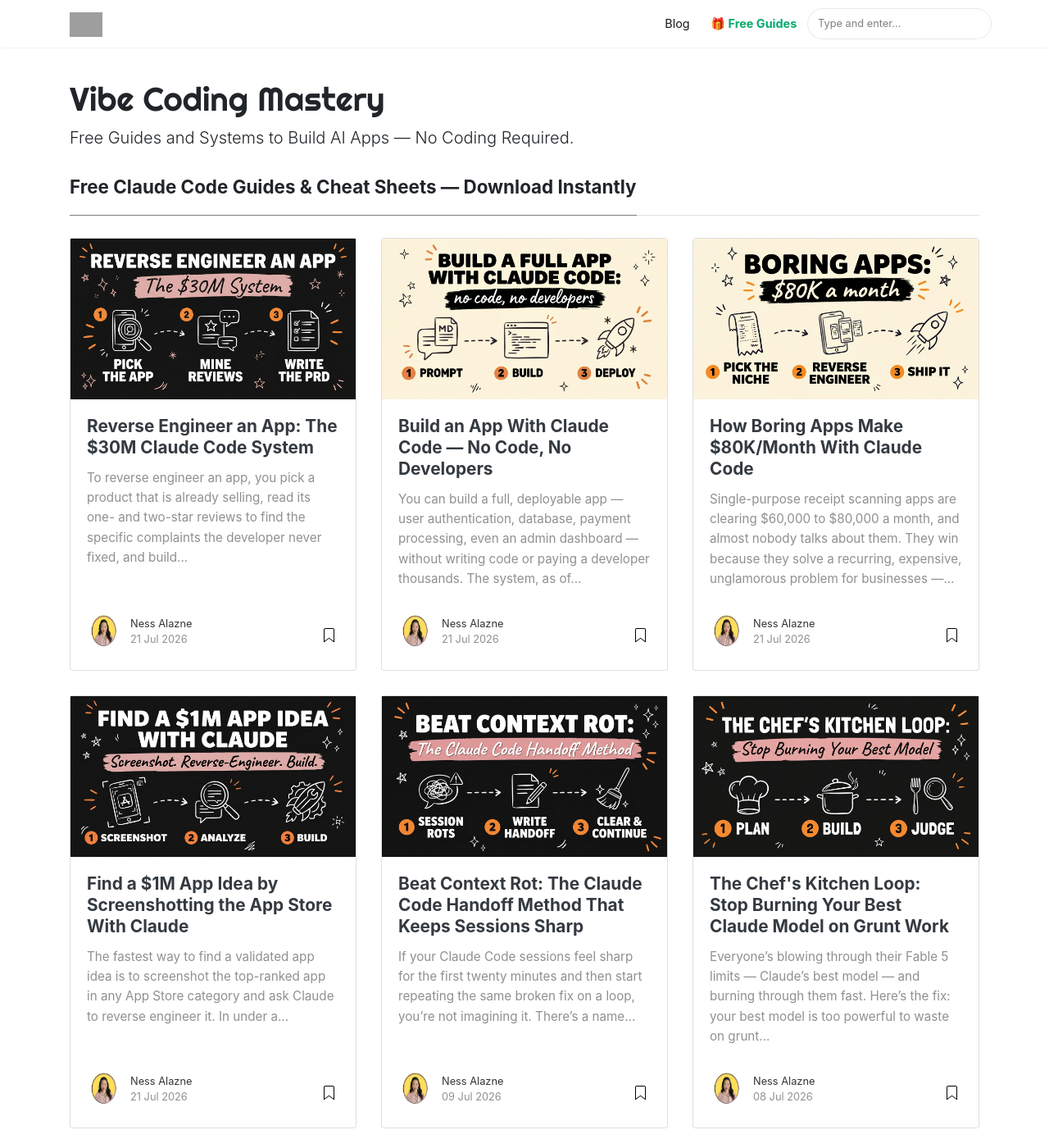
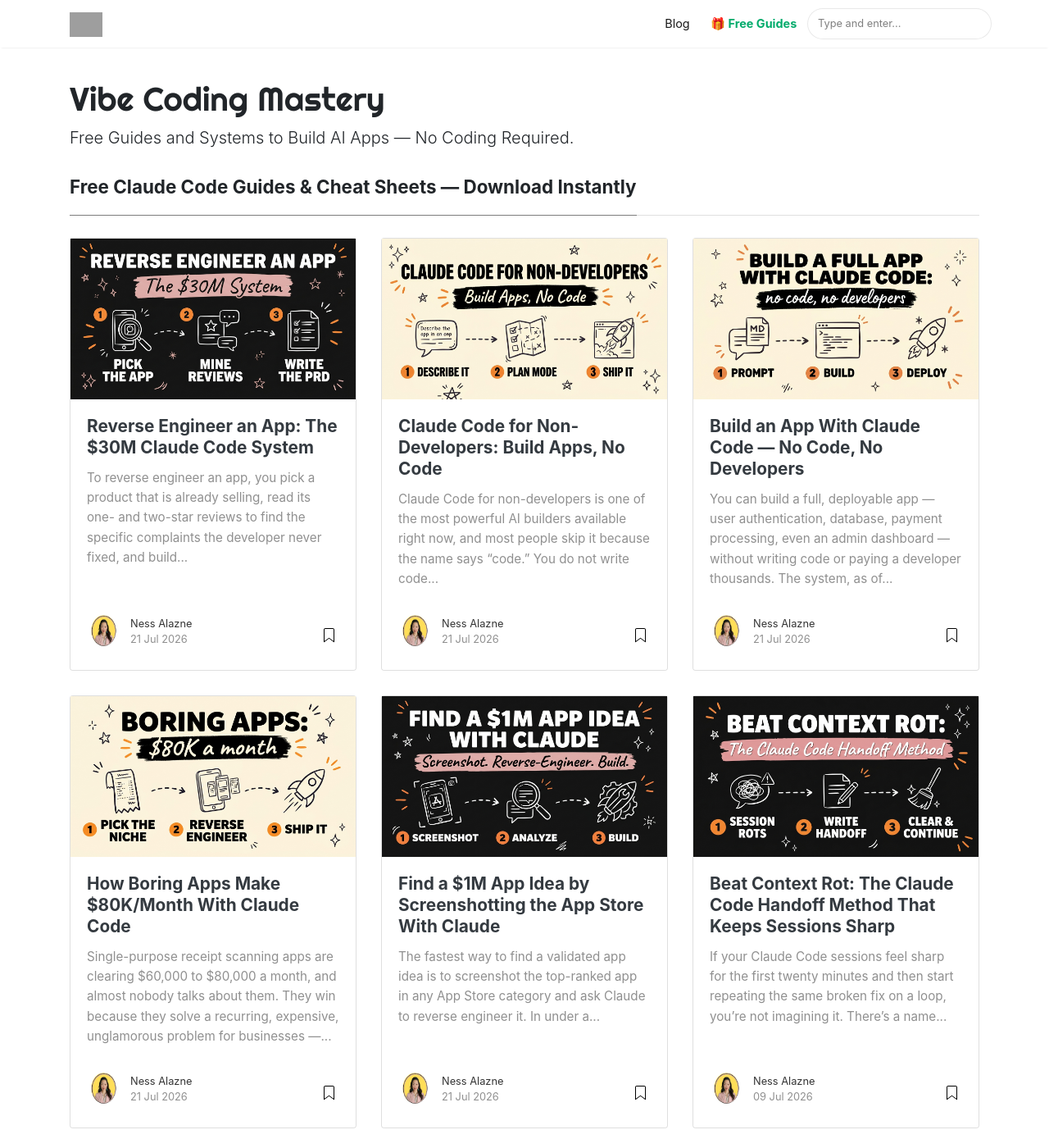
Before and after one commit to nessalazne/nessalazne.github.io, a Jekyll site: the page built from index.html, in a window 1280 px wide and 1400 px high. Shown: the whole window at 82% size. Built offline with Jekyll 4.4.1, drawn with Linux system fonts in a browser that asks for light colours; nearby versions of some CDN libraries; the list of posts is cut into pages by our own code; some of the changed lines change nothing that is shown; some of the changed text lies outside the part shown; grey boxes are pictures that could not be loaded.

Commit message:
Add: Claude Code for Non-Developers: Build Apps, No Code

```diff
--- a/_pages/get.md
+++ b/_pages/get.md
@@ -291,6 +291,12 @@
   ],
   "claude": [
     {
+      title: "Claude Code Beginner's Playbook",
+      desc: "Your No-Code Guide to Building Real Apps With Claude Code",
+      url: "https://hub.digicuratoragency.com/welcome",
+      post: "https://blog.digicuratoragency.com/claude-code-for-non-developers/"
+    },
+    {
       title: "Claude 101: Beginner's Cheat Sheet",
       desc: "A quick-reference PDF with the 3-part prompt formula, 5 essential Claude commands, and the top 3 workflows to set up first.",
       url: "https://guides.digicuratoragency.com/guides/claude-101-beginners-guide",
--- /dev/null
+++ b/_posts/2026-07-21-claude-code-for-non-developers.md
@@ -0,0 +1,130 @@
+---
+layout: post
+title: "Claude Code for Non-Developers: Build Apps, No Code"
+description: "Claude Code for non-developers is a build-anything AI agent. Use Plan Mode and meta prompting to ship real apps without writing a single line of code."
+author: ness
+categories: [Claude Code, AI Automation]
+tags: [claude code, no code, plan mode, ai builder, meta prompting]
+image: assets/images/claude-code-for-non-developers-header.jpg
+featured: false
+---
+
+Claude Code for non-developers is one of the most powerful AI builders available right now, and most people skip it because the name says "code." You do not write code with it. You describe what you want — a stock app, a client portal, a SaaS tool — and Claude Code builds it, file by file, while you make the decisions. Anthropic designed Claude Code as a coding agent, but in practice it works just as well as a build-anything partner for founders, marketers, and creators who have never opened a code editor.
+
+---
+
+## Get the Free Guide
+
+The Claude Code Beginner's Playbook walks you through your first build — Plan Mode, model choice, and connecting a project folder — in plain English, no jargon.
+
+**[Get the free Claude Code Beginner's Playbook →](https://hub.digicuratoragency.com/welcome)**
+
+---
+
+<div style="max-width: 315px; margin: 2rem auto;">
+  <div style="position: relative; padding-bottom: 177.78%; height: 0; overflow: hidden; border-radius: 10px;">
+    <iframe style="position: absolute; top: 0; left: 0; width: 100%; height: 100%;"
+      src="https://www.youtube.com/embed/TGICKYPsjNw"
+      frameborder="0"
+      allow="accelerometer; autoplay; clipboard-write; encrypted-media; gyroscope; picture-in-picture"
+      allowfullscreen></iframe>
+  </div>
+</div>
+
+## Is Claude Code Only for Developers?
+
+No — Claude Code is for builders, not just developers, and that distinction is the whole point. Anthropic released Claude Code as a terminal-based coding agent, but you interact with it in natural language: you say what the app should do, and it writes, edits, and organizes the actual files. The "code" happens under the hood while you stay at the level of product decisions.
+
+Think of it the way you already think about hiring. You do not need to know how to lay bricks to describe the house you want built. With Claude Code, your job is to be a clear client:
+
+- **Describe the outcome** — "a simple invoicing app for freelancers" — not the syntax.
+- **Answer questions** as Claude Code asks them, the way you would brief a contractor.
+- **Review and approve** each step instead of writing it yourself.
+
+If you have ever written a detailed brief or a good prompt, you already have the core skill. For a full ground-up walkthrough, start with the [Claude Code beginner's guide](https://blog.digicuratoragency.com/claude-101-beginners-guide/).
+
+## Why Should You Start in Plan Mode First?
+
+Start in Plan Mode because it forces the AI to think before it builds, which is the single biggest difference between a messy prototype and a deployable product. Instead of throwing a one-line prompt at Claude Code and hoping, Plan Mode lets the agent ask clarifying questions, map your features, and structure the entire build before a single file is created.
+
+This is **meta prompting** — prompting the AI to design the plan, rather than prompting it to write the thing directly. You are not guessing at the perfect prompt; you are collaborating on a blueprint.
+
+Here is the flow non-developers should follow:
+
+1. **Open Plan Mode** before you describe anything in detail.
+2. **State the goal** in one or two sentences ("a client portal where customers log in and see their project status").
+3. **Answer the clarifying questions** Claude Code asks — features, screens, data, users.
+4. **Read the plan it produces** and correct anything that is off.
+5. **Approve the plan**, then let Claude Code execute it file by file.
+
+Skipping Plan Mode is why so many first builds feel chaotic. The plan is where you make your decisions cheaply, before any code is committed.
+
+## What Do You Actually Do If You're Not Writing Code?
+
+You make decisions — that is the entire job. Once Plan Mode is done, you connect Claude Code to a folder on your computer, pick your model, and let the agent handle the building. Your attention goes to choices, not syntax.
+
+| Claude Code handles | You handle |
+|---|---|
+| Writing and editing the files | Deciding what the app should do |
+| Structuring the project | Approving or rejecting the plan |
+| Fixing errors it finds | Judging whether it looks right |
+| Wiring features together | Choosing the model and priorities |
+
+Picking a model is one of those decisions. As of July 2026, higher-capability models like Claude Opus 4.8 are worth it for complex, multi-file builds, while faster models are fine for small edits. When you are ready to go end to end, this walkthrough on [building a full app with Claude Code](https://blog.digicuratoragency.com/build-full-app-claude-code/) shows the decisions in context, and the guide to [connecting Claude Code to a project folder](https://blog.digicuratoragency.com/claude-code-folder-setup/) covers the setup step.
+
+## FAQ
+
+### Do I need to know how to code to use Claude Code?
+No. You describe what you want in plain language and Claude Code writes the code for you. Your role is to make product decisions and approve the work, not to write syntax.
+
+### What is Plan Mode in Claude Code?
+Plan Mode is a step where Claude Code asks clarifying questions and maps out the full build before creating any files. It turns a vague idea into a structured plan you approve, which prevents messy, throwaway prototypes.
+
+### What is meta prompting?
+Meta prompting means prompting the AI to design a plan or approach rather than prompting it to produce the final output directly. In Claude Code, using Plan Mode to shape the build is a form of meta prompting.
+
+### What can non-developers actually build with Claude Code?
+Real, usable tools — invoicing apps, client portals, stock trackers, simple SaaS products, and internal dashboards. If you can describe the outcome clearly, Claude Code can build a deployable version of it.
+
+### Which model should a beginner pick?
+As of July 2026, use a higher-capability model such as Claude Opus 4.8 for complex, multi-file builds, and a faster model for small edits. You can switch models between tasks depending on how demanding the work is.
+
+## Start Building, Not Coding
+
+Claude Code for non-developers flips the script: you are not learning to code, you are learning to make good product decisions and let the AI do the building. Start in Plan Mode, describe the outcome, answer the questions, approve the plan, and ship. The name has "code" in it, but the work is pure vision and judgment — exactly the skills you already have.
+
+Ready to build your first real app with AI as your co-builder? [Join the Vibe Coding Build →](https://builds.digicuratoragency.com/) and turn your idea into something deployable.
+
+<script type="application/ld+json">
+{
+  "@context": "https://schema.org",
+  "@type": "FAQPage",
+  "mainEntity": [
+    {
+      "@type": "Question",
+      "name": "Do I need to know how to code to use Claude Code?",
+      "acceptedAnswer": { "@type": "Answer", "text": "No. You describe what you want in plain language and Claude Code writes the code for you. Your role is to make product decisions and approve the work, not to write syntax." }
+    },
+    {
+      "@type": "Question",
+      "name": "What is Plan Mode in Claude Code?",
+      "acceptedAnswer": { "@type": "Answer", "text": "Plan Mode is a step where Claude Code asks clarifying questions and maps out the full build before creating any files. It turns a vague idea into a structured plan you approve, which prevents messy, throwaway prototypes." }
+    },
+    {
+      "@type": "Question",
+      "name": "What is meta prompting?",
+      "acceptedAnswer": { "@type": "Answer", "text": "Meta prompting means prompting the AI to design a plan or approach rather than prompting it to produce the final output directly. In Claude Code, using Plan Mode to shape the build is a form of meta prompting." }
+    },
+    {
+      "@type": "Question",
+      "name": "What can non-developers actually build with Claude Code?",
+      "acceptedAnswer": { "@type": "Answer", "text": "Real, usable tools — invoicing apps, client portals, stock trackers, simple SaaS products, and internal dashboards. If you can describe the outcome clearly, Claude Code can build a deployable version of it." }
+    },
+    {
+      "@type": "Question",
+      "name": "Which model should a beginner pick?",
+      "acceptedAnswer": { "@type": "Answer", "text": "As of July 2026, use a higher-capability model such as Claude Opus 4.8 for complex, multi-file builds, and a faster model for small edits. You can switch models between tasks depending on how demanding the work is." }
+    }
+  ]
+}
+</script>
```
Also changed, not shown: assets/images/claude-code-for-non-developers-header.jpg (added), 1 other file.
